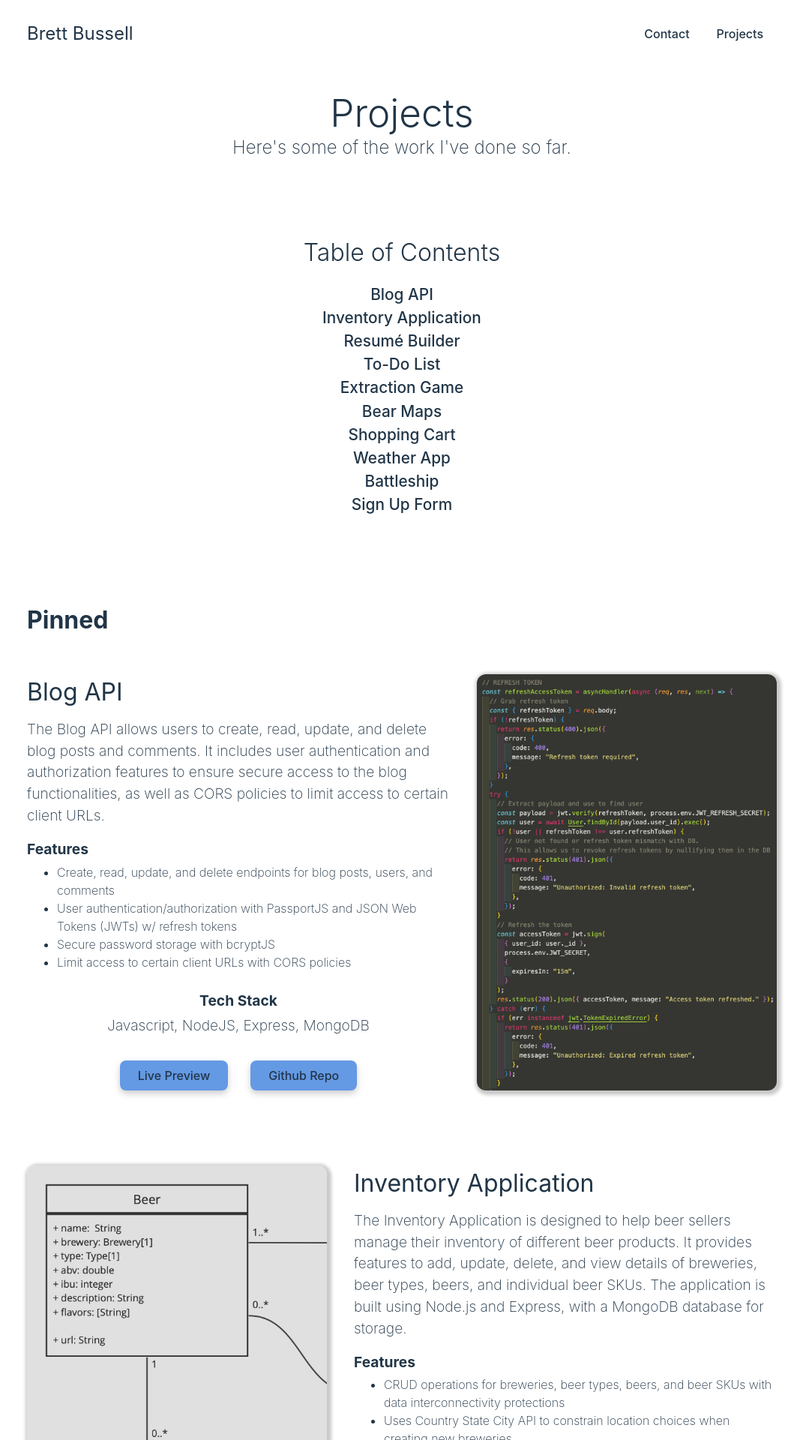
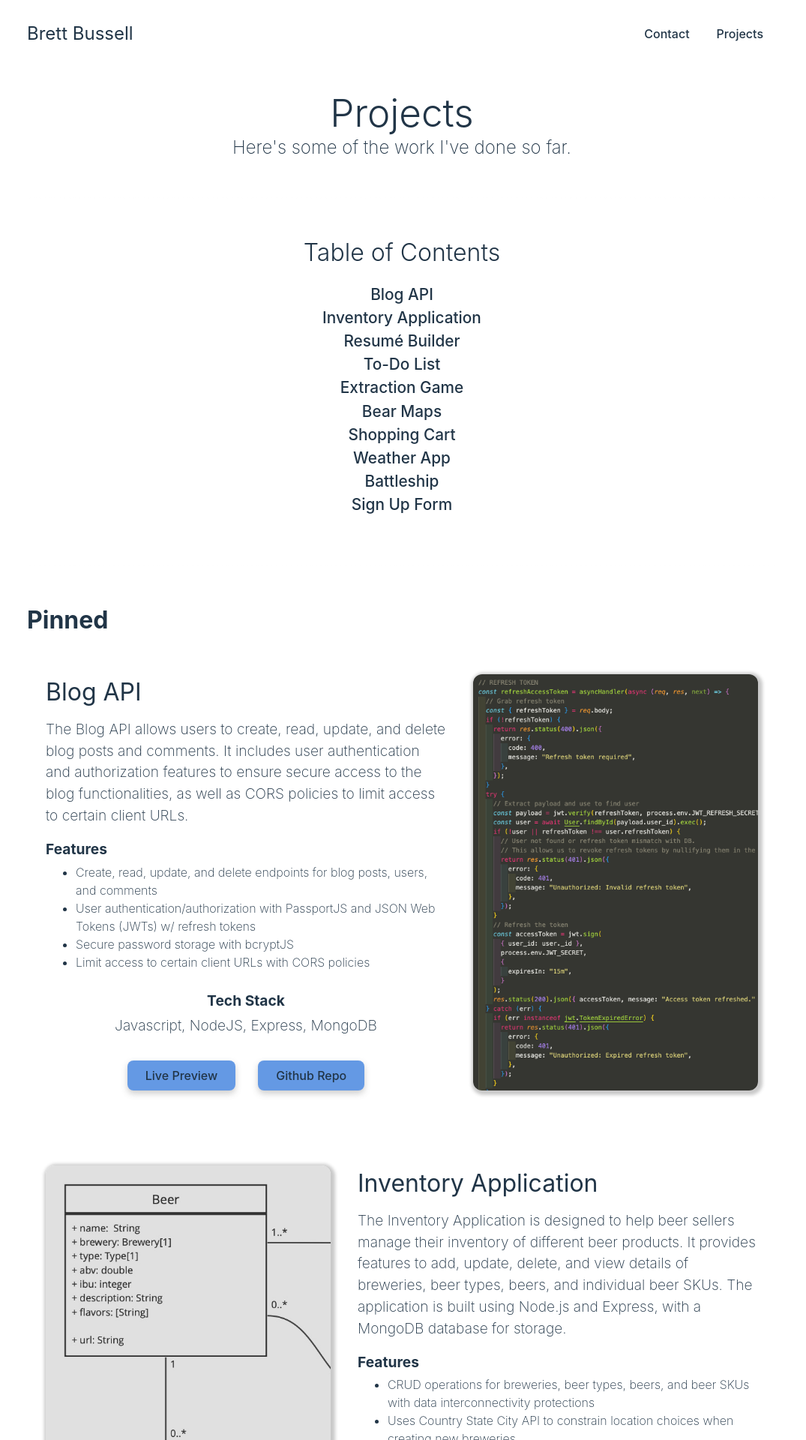
Before and after one commit to sourdoughbredd/personal-website, a React (Vite) app: page /projects in a window 1280 px wide. Shown: the top 1920 px of the page at 75% size, without its empty margins (104-1179 px from the left). Built offline with nearby package versions, Linux system fonts and the light colour scheme.

Commit message:
FInalize project card main style

```diff
--- a/src/components/ProjectShowcase.module.css
+++ b/src/components/ProjectShowcase.module.css
@@ -6,12 +6,12 @@
 .projects-container {
   display: flex;
   flex-direction: column;
+  align-items: center;
   gap: 100px;
+  width: 95%;
+  margin: 0 auto;
 }
 
-.see-more {
-  margin-top: 64px;
-  font-size: 1.5rem;
-  width: 100%;
-  text-align: center;
+.project:nth-child(odd) .project-content-container {
+  flex-direction: row-reverse;
 }
```
